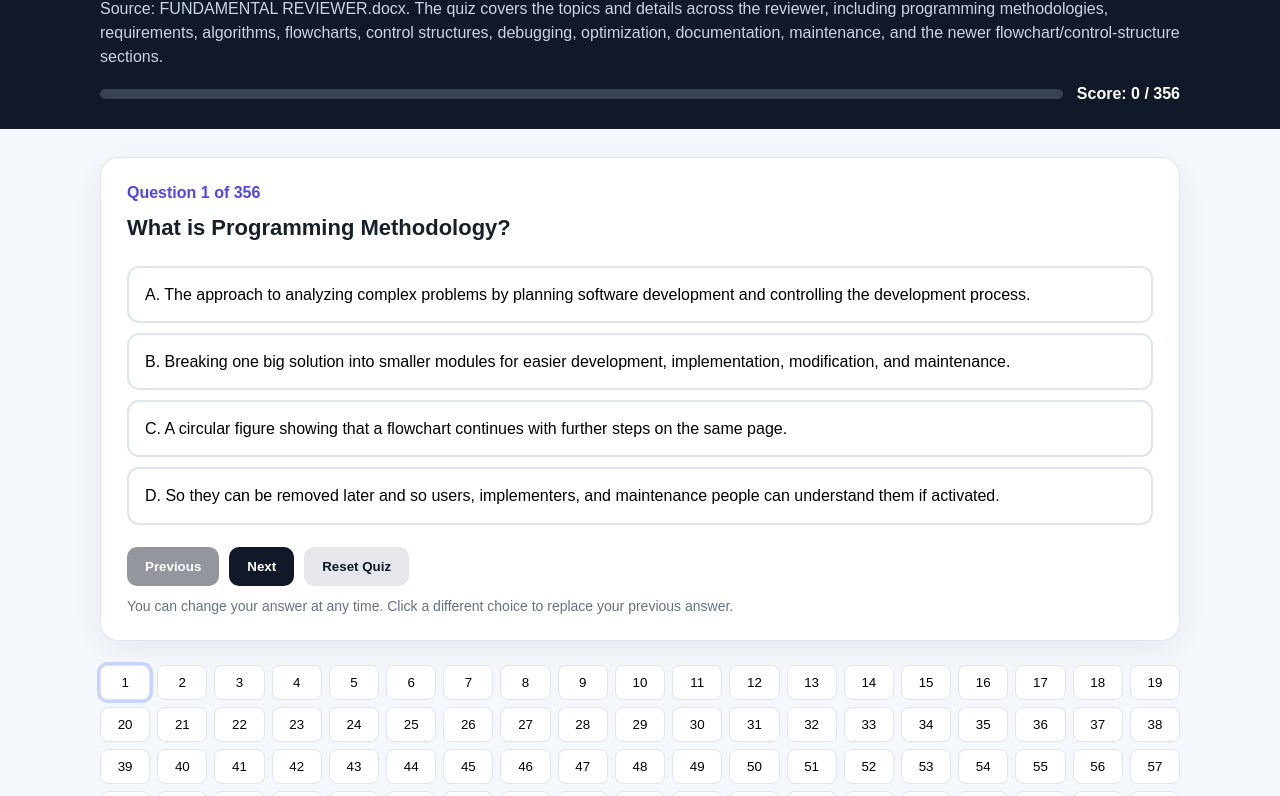
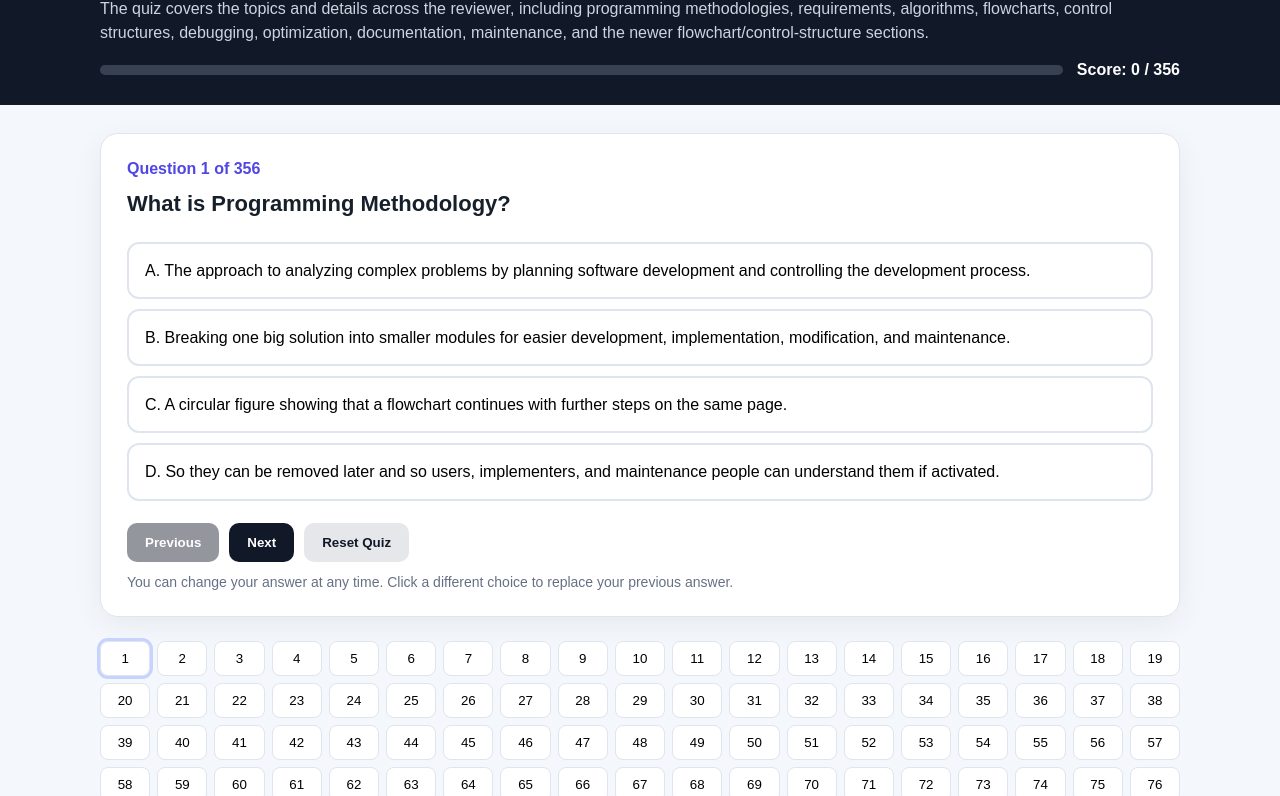
Before and after one commit to Media-and-Popular-Culture/funda-reviewer, a plain HTML site: page index.html in a window 1280 px wide. Shown: the part 66-862 px from the top of the page. Drawn offline with Linux system fonts and the light colour scheme.

Commit message:
Remove source reference from quiz description

```diff
--- a/index.html
+++ b/index.html
@@ -46,7 +46,7 @@ main{padding:28px 18px 60px}
 <header>
 <div class="wrap">
 <h1>Fundamental Reviewer Complete Quiz</h1>
-<div class="sub">Source: FUNDAMENTAL REVIEWER.docx. The quiz covers the topics and details across the reviewer, including programming methodologies, requirements, algorithms, flowcharts, control structures, debugging, optimization, documentation, maintenance, and the newer flowchart/control-structure sections.</div>
+<div class="sub">The quiz covers the topics and details across the reviewer, including programming methodologies, requirements, algorithms, flowcharts, control structures, debugging, optimization, documentation, maintenance, and the newer flowchart/control-structure sections.</div>
 <div class="top">
 <div class="progress"><div id="bar" class="bar"></div></div>
 <div id="score" class="score">Score: 0 / 356</div>
```
